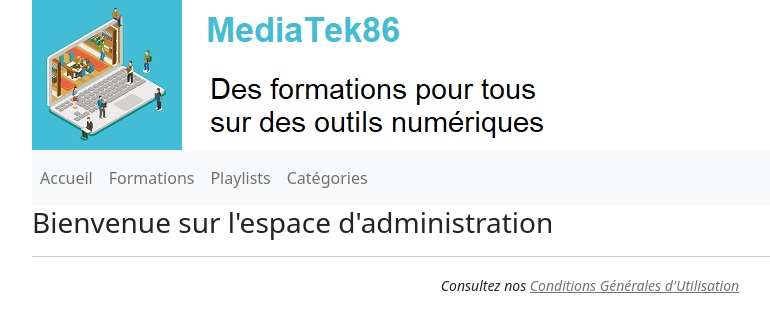
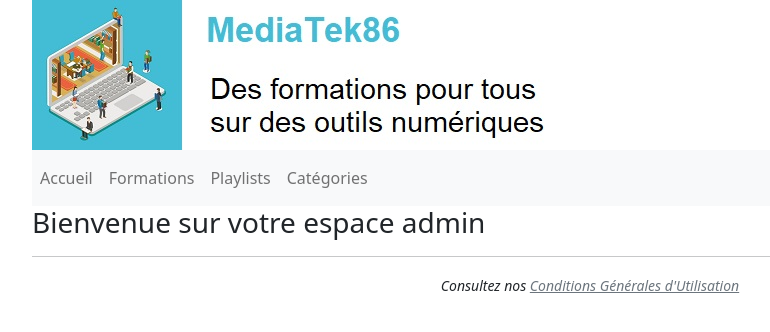
Before and after one commit to ElpacinoDZ/mediatekformation, a Symfony app: template templates/admin/admin.html.twig in a window 1280 px wide. Shown: the top 332 px of the page, without its empty margins (50-820 px from the left). Run offline with Twig, Linux system fonts and the light colour scheme; the template is opened without the code that fills it, so the values that code supplies are empty; some libraries are stand-ins or nearby versions.

Commit message:
modification vite fait

```diff
--- a/templates/admin/admin.html.twig
+++ b/templates/admin/admin.html.twig
@@ -9,6 +9,6 @@
 </style>
 
 <div>
-    <h3>Bienvenue sur l'espace d'administration</h3>
+    <h3>Bienvenue sur votre espace admin</h3>
 </div>
 {% endblock %}
```
